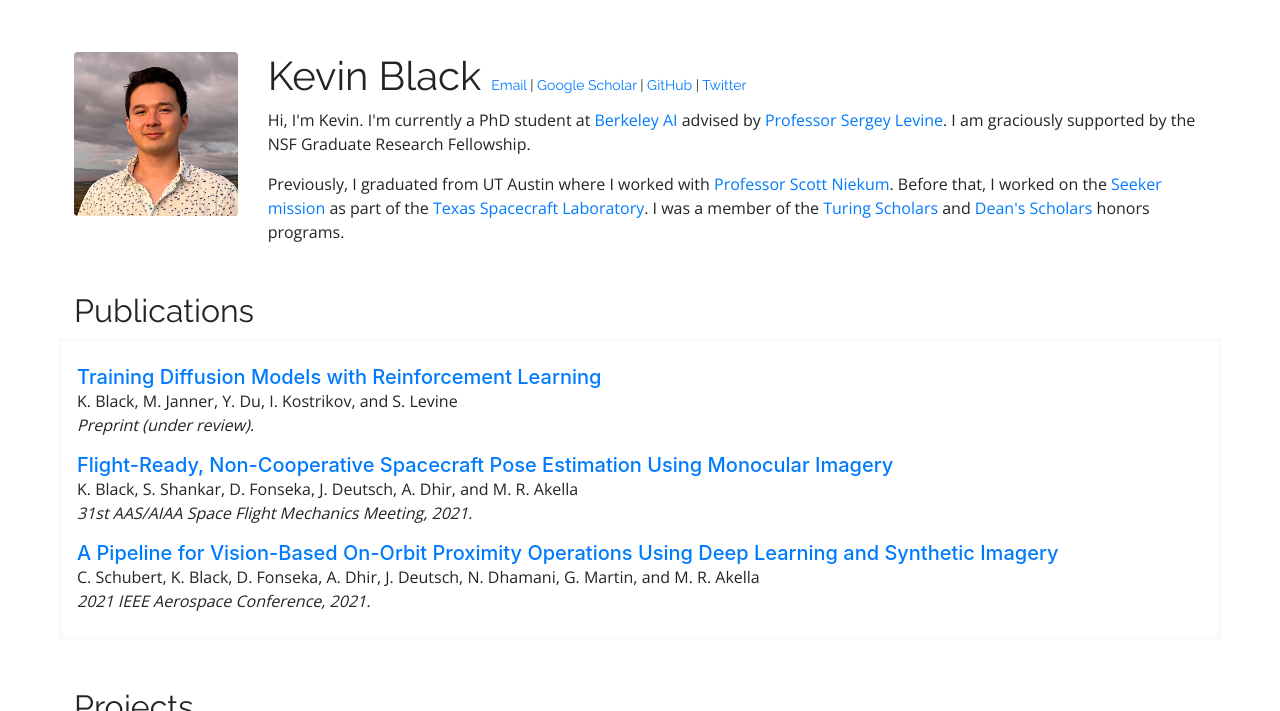
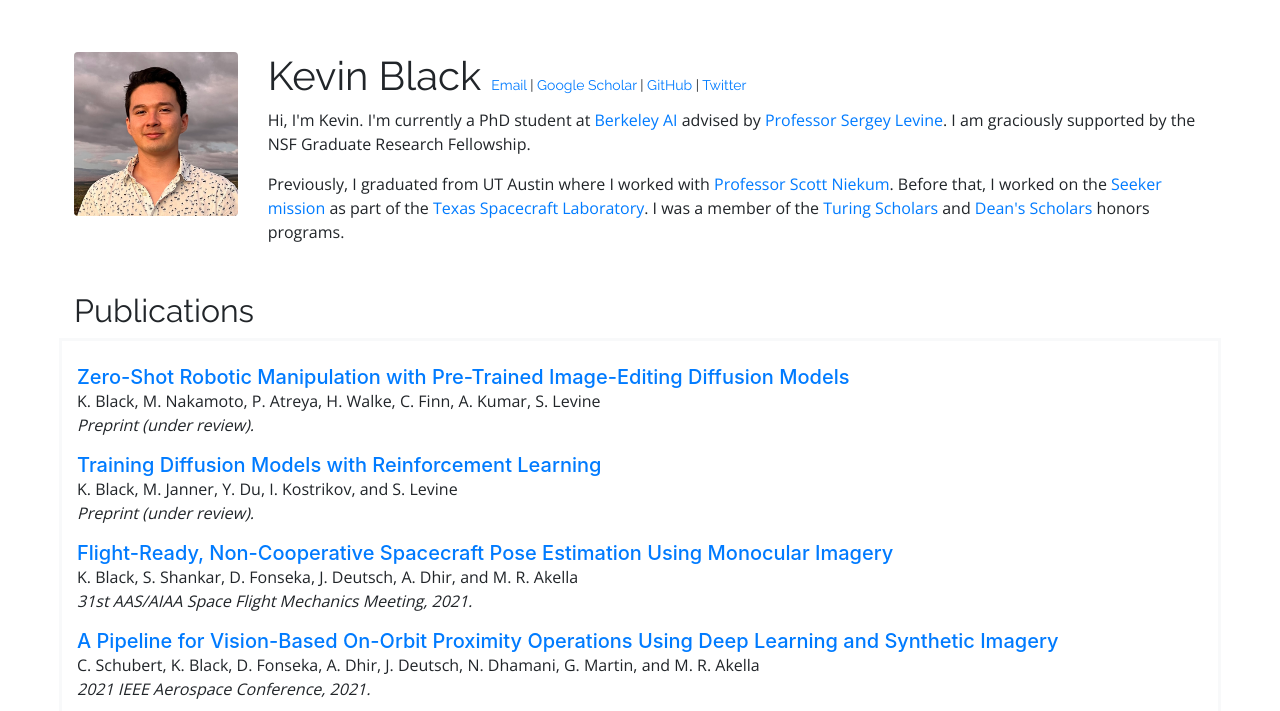
Before and after one commit to kvablack/kvablack.github.io, a Jekyll site: the page built from index.html, in a window 1280 px wide and 900 px high, cut to the strip 0-711 px from the top of the window. Built offline with Jekyll 4.4.1, drawn with Linux system fonts in a browser that asks for light colours.

Commit message:
add susie

```diff
--- a/_data/publications.yml
+++ b/_data/publications.yml
@@ -1,3 +1,8 @@
+- title: Zero-Shot Robotic Manipulation with Pre-Trained Image-Editing Diffusion Models
+  url: https://rail-berkeley.github.io/susie/
+  authors: K. Black, M. Nakamoto, P. Atreya, H. Walke, C. Finn, A. Kumar, S. Levine
+  conference: Preprint (under review).
+
 - title: Training Diffusion Models with Reinforcement Learning
   url: https://rl-diffusion.github.io
   authors: K. Black, M. Janner, Y. Du, I. Kostrikov, and S. Levine
```
